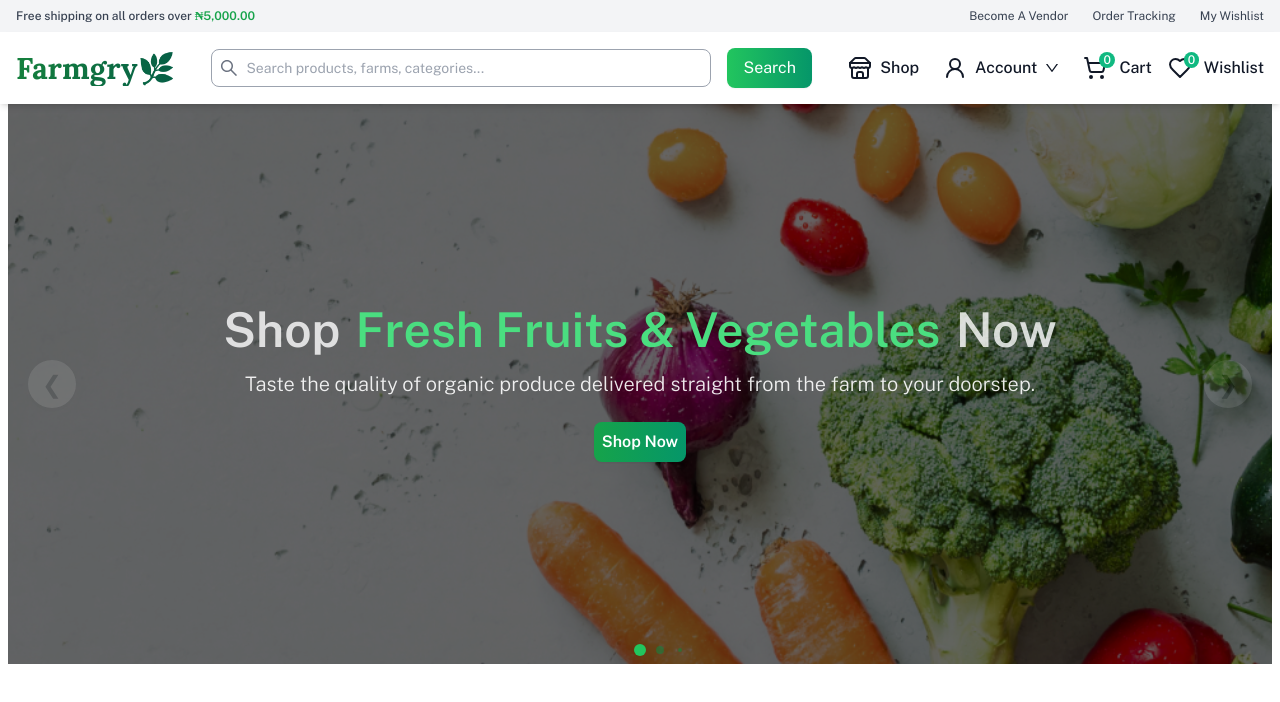
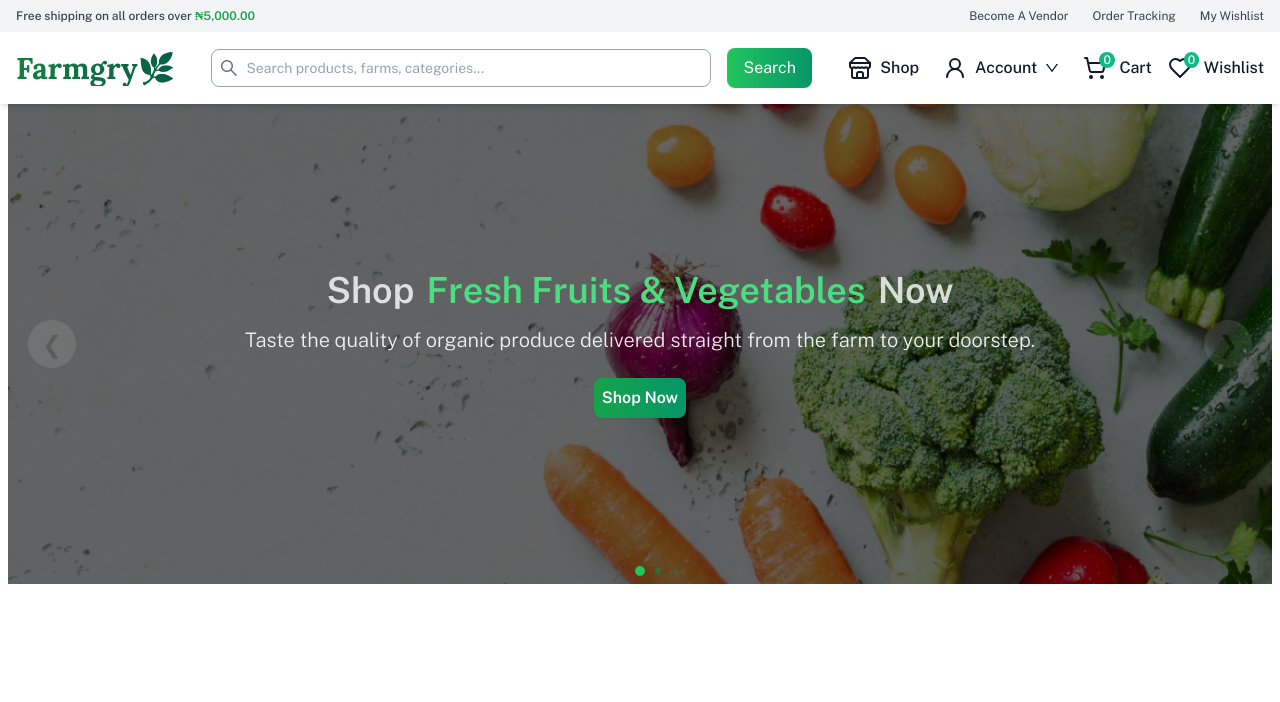
Before and after one commit to Anagho/gmc-ecom-demo, a React (Vite) app in the folder frontend/: page / in a window 1280 px wide. Shown: the top 702 px of the page. Built offline with nearby package versions, Linux system fonts and the light colour scheme; no server answers.

Commit message:
new changes

```diff
--- a/frontend/src/components/home/HeroSlider.jsx
+++ b/frontend/src/components/home/HeroSlider.jsx
@@ -92,17 +92,17 @@ const HeroSlider = () => {
         ].map((slide) => (
           <SwiperSlide key={slide.id}>
             <div
-              className="relative w-full h-[35vh] sm:h-[60vh] md:h-[70vh] bg-no-repeat bg-cover bg-center z-0"
+              className="relative w-full h-[30vh] sm:h-[40vh] md:h-[50vh] lg:h-[60vh] bg-no-repeat bg-cover bg-center z-0"
               style={{ backgroundImage: `url('${slide.image}')` }}
             >
               <div className="absolute inset-0 bg-black bg-opacity-60"></div>
               <div className="flex flex-col items-center justify-center h-full text-center p-4 sm:p-6 md:p-8 lg:p-12 ">
-                <h1 className="text-white/80 font-semibold leading-6 md:leading-10 text-xl sm:text-2xl md:text-3xl lg:text-5xl  mb-4 text-shadow z-10">
+                <h1 className="text-white/80 font-semibold leading-6 md:leading-10 text-xl sm:text-2xl md:text-3xl lg:text-4xl  mb-4 text-shadow z-10">
                   {slide.preText}{" "}
                   <span className="text-green-400 px-1">{slide.title}</span>{" "}
                   {slide.postText}
                 </h1>
-                <p className="text-white/90 text-base md:text-lg lg:text-xl font-light leading-6 md:leading-10 mb-6 text-shadow z-10">
+                <p className="text-white/90 text-base md:text-lg lg:text-xl font-light leading-6 sm:leading-7 md:leading-10 mb-6 text-shadow z-10">
                   Taste the quality of organic produce delivered straight from
                   the farm to your doorstep.
                 </p>
--- a/frontend/src/index.css
+++ b/frontend/src/index.css
@@ -21,13 +21,13 @@ body {
 .swiper-pagination-bullet {
   background-color:  #15803d !important; /* Green-500 */
   opacity: 0.6 !important;
-  width: 12px !important;
-  height: 12px !important;
+  width: 10px !important;
+  height: 10px !important;
 }
 
 .swiper-pagination-bullet-active {
   background-color: #22c55e !important; /* Green-700 */
   opacity: 1 !important;
-    width: 12px !important;
-  height: 12px !important;
+    width: 10px !important;
+  height: 10px !important;
 }
```
